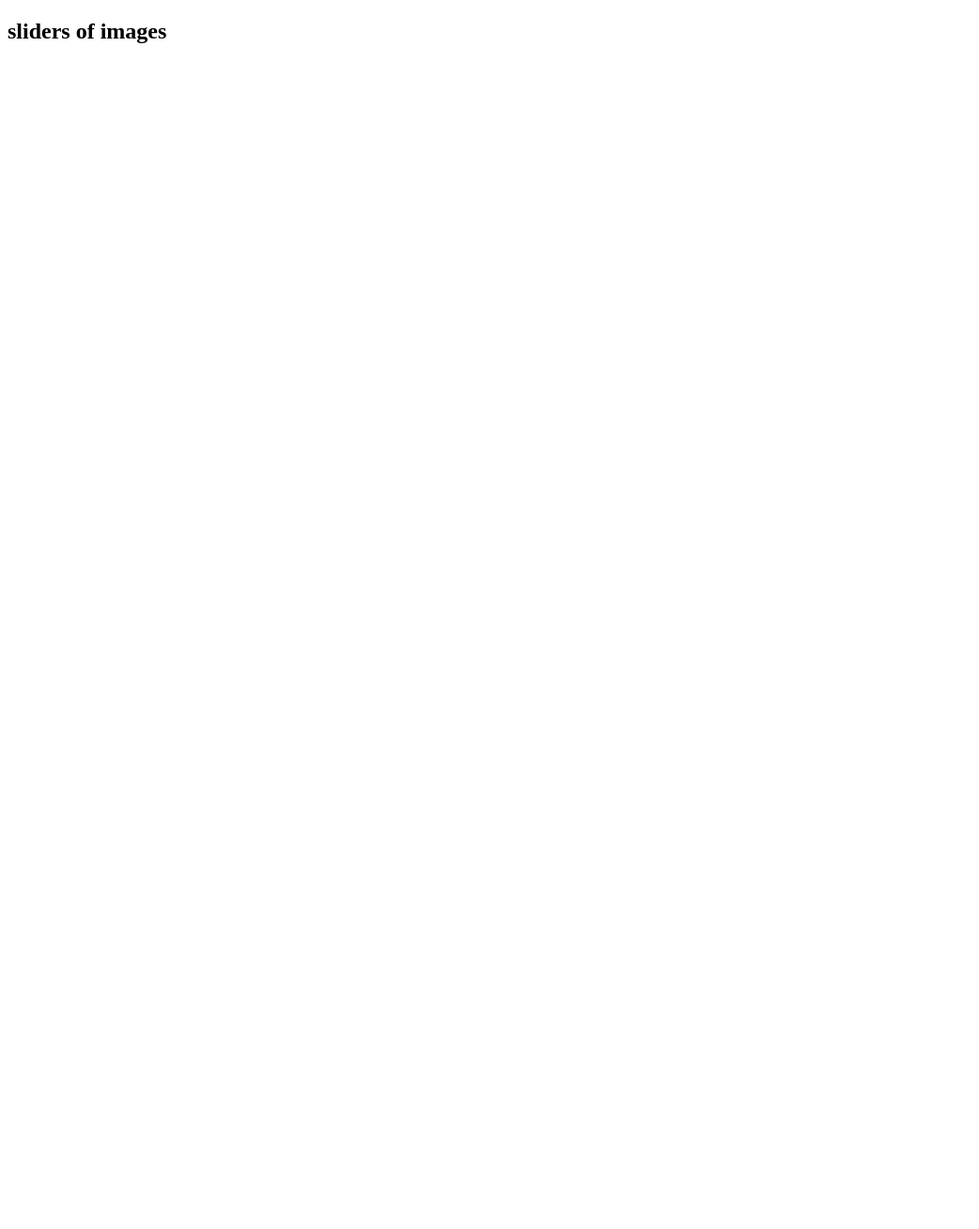
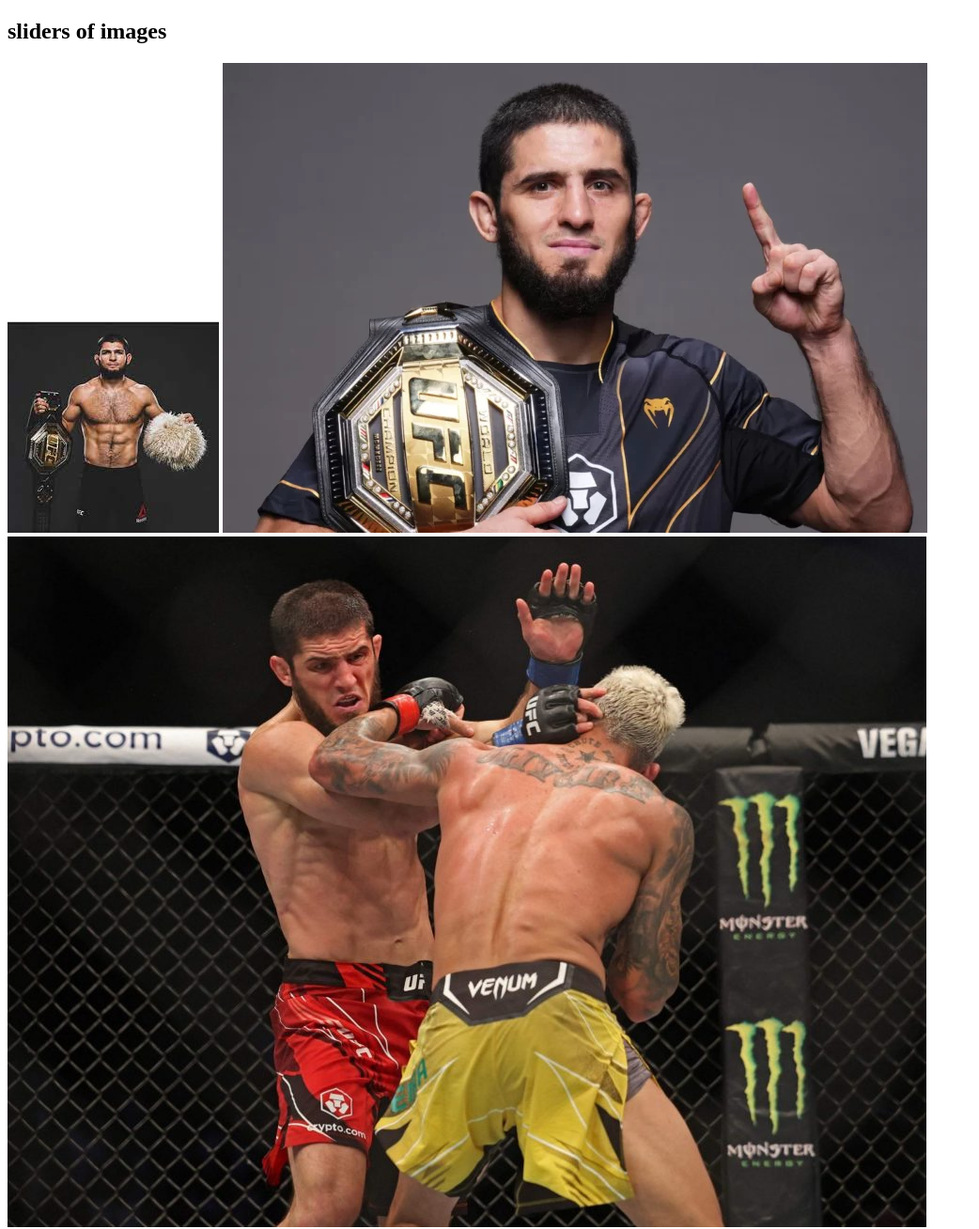
Before and after one commit to mOhm-hAsAN/my-fav-repo, a plain HTML site: page index.html in a window 1280 px wide. Shown: the whole page at 94% size, without its empty margins (0-1042 px from the left). Before the commit the page ends 800 px from the top, so only its background shows below. Drawn offline with Linux system fonts and the light colour scheme.

Commit message:
added images and slides

```diff
--- a/index.html
+++ b/index.html
@@ -6,6 +6,9 @@
     <title>my fav repo</title>
     <link rel="stylesheet" href="makeup/sliders.css">
     <h2>sliders of images</h2>
+    <img src="PIC/khabib.jpeg" alt="" srcset="">
+    <img src="PIC/islam makhachev.jpg" alt="" srcset="">
+    <img src="PIC/makhachev.jpg" alt="" srcset="">
 </head>
 <body>
 
--- a/makeup/sliders.css
+++ b/makeup/sliders.css
@@ -1,3 +1,4 @@
 .img{
     width: 100px;
+    border: 5px solid white;
 }
```
